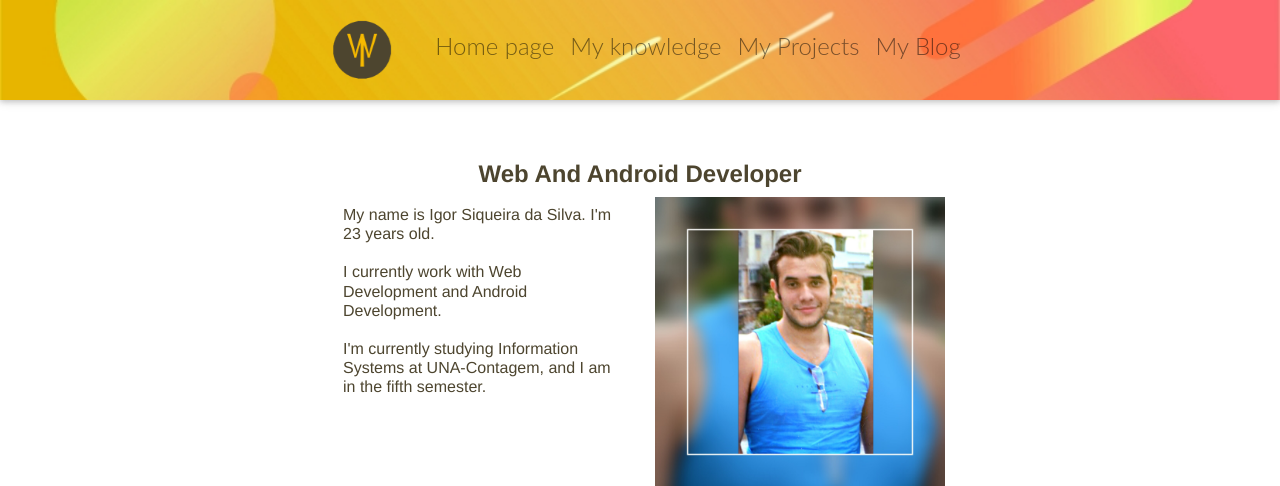
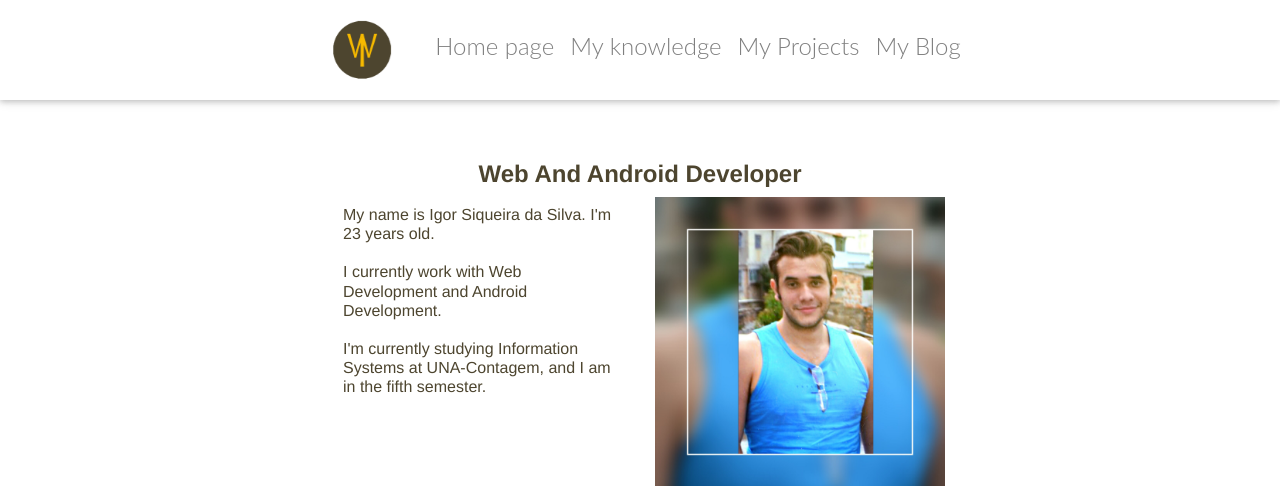
Before and after one commit to iwebwork/meuSite, a PHP site: page /meuSite/ in a window 1280 px wide. Shown: the top 486 px of the page. Run offline with PHP 8.4, Linux system fonts and the light colour scheme; some libraries are stand-ins or nearby versions.

Commit message:
Adição das novas classes criadas

```diff
--- a/Views/templateOne.php
+++ b/Views/templateOne.php
@@ -20,24 +20,26 @@
         <link rel="stylesheet" type="text/css" href="<?php echo BASE_URL;?>assets/css/myprojects.css"/>
     </head>
     <body onload="date()">
-        <nav class="navbar navbar-expand-lg navbar-light style-nave font-title fudoImg">
+        <nav class="navbar navbar-expand-lg navbar-light style-nave font-title fundoPadrao">
             <button class="navbar-toggler" type="button" data-toggle="collapse" data-target="#navbarTogglerDemo03" aria-controls="navbarTogglerDemo03" aria-expanded="false" aria-label="Toggle navigation">
                <img class="img-logo" src="<?php echo BASE_URL;?>assets/images/logo.png" >
             </button>
 
             <div class="collapse navbar-collapse d-flex justify-content-center" id="navbarTogglerDemo03">
-                <a href="<?php echo BASE_URL;?>" class="navbar-brand logo-invisible" href="#"><img class="img-fluid animated bounceIn slow img-logo" src="<?php echo BASE_URL;?>assets/images/logo.png" ></a>
+                <a href="<?php echo BASE_URL;?>" class="navbar-brand logo-invisible" href="#">
+                    <img class="img-fluid animated bounceIn slow img-logo" src="<?php echo BASE_URL;?>assets/images/logo.png" >
+                </a>
                 <ul class="navbar-nav" id="navUl">
-                    <li class="style-nave-text" data-id="1">
-                        <a class="nav-link a-clear" href="<?php echo BASE_URL;?>"><h4>Home page</h4><span class="sr-only">(current)</span></a>
+                    <li class="style-nave-text efeitoHoverLinks" data-id="1">
+                        <a class="nav-link" href="<?php echo BASE_URL;?>"><h4>Home page</h4><span class="sr-only">(current)</span></a>
                     </li>
-                    <li class="style-nave-text" data-id="2">
-                        <a class="nav-link a-clear" href="<?php echo BASE_URL;?>myknow"><h4>My knowledge</h4><span class="sr-only">(current)</span></a>
+                    <li class="style-nave-text efeitoHoverLinks" data-id="2">
+                        <a class="nav-link" href="<?php echo BASE_URL;?>myknow"><h4>My knowledge</h4><span class="sr-only">(current)</span></a>
                     </li>
-                    <li class="style-nave-text" data-id="3">
-                        <a class="nav-link a-clear" href="<?php echo BASE_URL;?>myprojects"><h4>My Projects</h4><span class="sr-only">(current)</span></a>
+                    <li class="style-nave-text efeitoHoverLinks" data-id="3">
+                        <a class="nav-link" href="<?php echo BASE_URL;?>myprojects"><h4>My Projects</h4><span class="sr-only">(current)</span></a>
                     </li>
-                    <li class="style-nave-text" data-id="4">
+                    <li class="style-nave-text efeitoHoverLinks" data-id="4">
                         <a class="nav-link" href="<?php echo BASE_URL;?>meuBlog"><h4>My Blog</h4><span class="sr-only">(current)</span></a>
                     </li>
                 </ul>
@@ -64,7 +66,7 @@
                 </div>
                 <div clas="col-sm-5 d-flex flex-column">
                     <div class="p-2 d-flex ">
-                        <a class="btn btn-sm btn-block" href="<?php echo BASE_URL?>assets/arquivos diversos/Currículo de TI - Igor Siqueira da Silva.pdf" download>
+                        <a class="btn btn-sm btn-block efeitoHoverLinks" href="<?php echo BASE_URL?>assets/arquivos diversos/Currículo de TI - Igor Siqueira da Silva.pdf" download>
                             My Curriculum
                         </a>
                     </div>
@@ -79,19 +81,19 @@
             </div>
             <div class="row d-flex justify-content-center">
                 <div class="col-sm-2">
-                    <a target="_blank" href="https://www.facebook.com/igorsiqueira.silva" class="btn btn-lg btn-block kpx_btn-facebook" data-toggle="tooltip" data-placement="top" title="Facebook">
+                    <a target="_blank" href="https://www.facebook.com/igorsiqueira.silva" class="btn btn-lg btn-block kpx_btn-facebook efeitoHoverLinks" data-toggle="tooltip" data-placement="top" title="Facebook">
                         <i class="fa fa-facebook fa-2x"></i>
                         <span class="hidden-xs"></span>
                     </a>
                 </div>
                 <div class="col-sm-2">
-                    <a target="_blank" href="https://www.linkedin.com/in/igor-siqueira-da-silva-45aba613a/" class="btn btn-lg btn-block kpx_btn-linkedin" data-toggle="tooltip" data-placement="top" title="LinkedIn">
+                    <a target="_blank" href="https://www.linkedin.com/in/igor-siqueira-da-silva-45aba613a/" class="btn btn-lg btn-block kpx_btn-linkedin efeitoHoverLinks" data-toggle="tooltip" data-placement="top" title="LinkedIn">
                         <i class="fa fa-linkedin fa-2x"></i>
                         <span class="hidden-xs"></span>
                     </a>
                 </div>
                 <div class="col-sm-2">
-                    <a target="_blank" href="https://github.com/iwebwork?tab=repositories" class="btn btn-lg btn-block kpx_btn-github" data-toggle="tooltip" data-placement="top" title="GitHub">
+                    <a target="_blank" href="https://github.com/iwebwork?tab=repositories" class="btn btn-lg btn-block kpx_btn-github efeitoHoverLinks" data-toggle="tooltip" data-placement="top" title="GitHub">
                         <i class="fa fa-github fa-2x"></i>
                         <span class="hidden-xs"></span>
                     </a>
```
